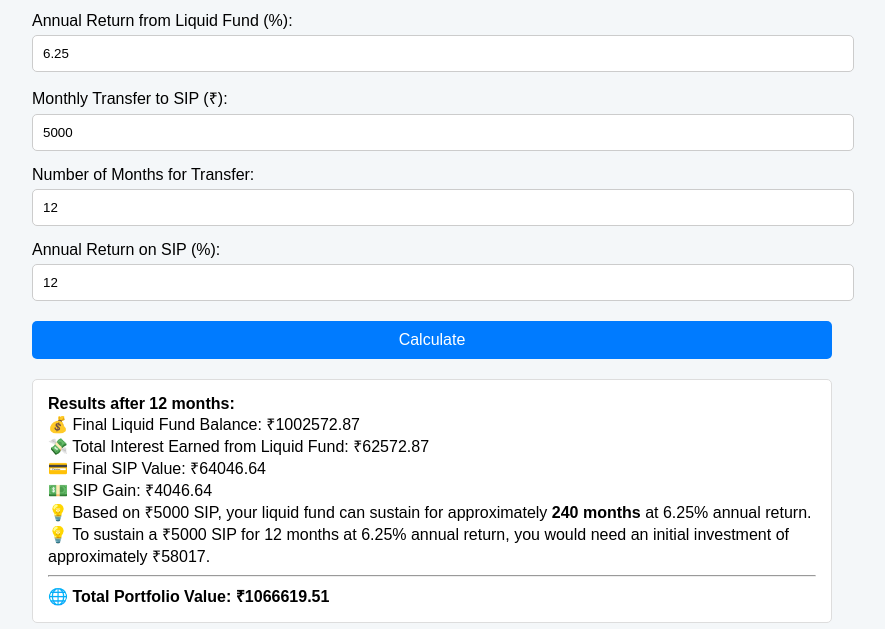
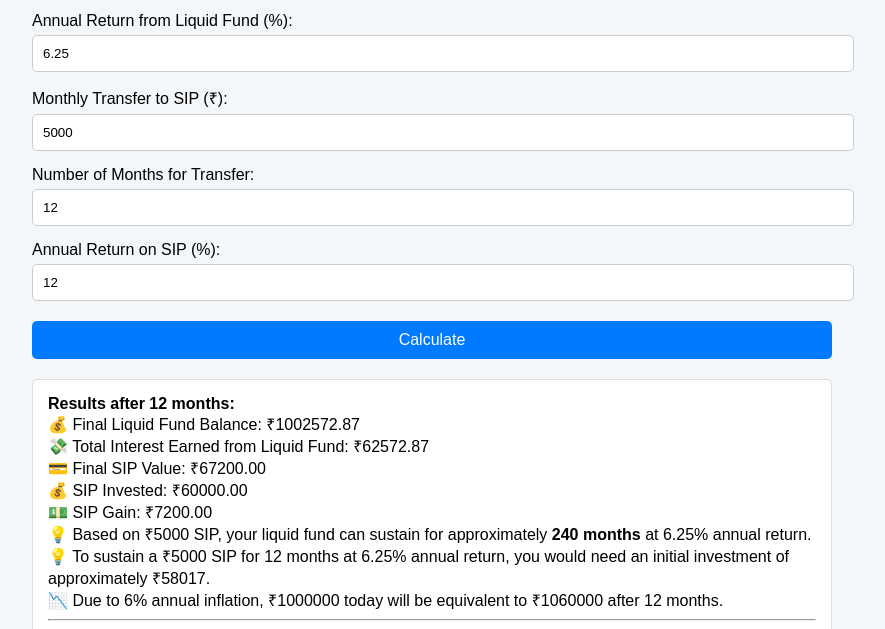
Before and after one commit to johndoe2x/stpcalc, a plain HTML site: page index.html in a window 1280 px wide. Both pictures are taken after a click on the button "Calculate". Shown: the part 167-796 px from the top of the page, without its empty margins (208-1093 px from the left). Drawn offline with Linux system fonts and the light colour scheme.

Commit message:
index.html

```diff
--- a/index.html
+++ b/index.html
@@ -1,8 +1,8 @@
 <!DOCTYPE html>
 <html lang="en">
 <head>
-  <meta charset="UTF-8">
-  <meta name="viewport" content="width=device-width, initial-scale=1.0">
+  <meta charset="UTF-8" />
+  <meta name="viewport" content="width=device-width, initial-scale=1.0"/>
   <title>STP Calculator</title>
   <style>
     body {
@@ -103,12 +103,11 @@
       const sipReturn = parseFloat(document.getElementById('sipReturn').value) / 100;
 
       const monthlyLiquidRate = liquidReturn / 12;
-      const monthlySIPRate = sipReturn / 12;
 
       let liquidFund = initialInvestment;
       let sipValue = 0;
       let liquidInterestEarned = 0;
-      let sipGain = 0;
+      let sipInvested = 0;
       let tableRows = "";
 
       // Calculate how many months the fund can sustain the SIP
@@ -122,11 +121,18 @@
         monthsAvailable++;
       }
 
+      // SIP Value growth with yearly compounding
       for (let i = 1; i <= months && i <= 240; i++) {
         const interest = liquidFund * monthlyLiquidRate;
         liquidFund += interest - monthlyTransfer;
         liquidInterestEarned += interest;
-        sipValue = (sipValue + monthlyTransfer) * (1 + monthlySIPRate);
+
+        sipValue += monthlyTransfer;
+        sipInvested += monthlyTransfer;
+
+        if (i % 12 === 0) {
+          sipValue *= (1 + sipReturn); // yearly compounding
+        }
 
         tableRows += `<tr>
           <td>${i}</td>
@@ -136,17 +142,21 @@
         </tr>`;
       }
 
-      sipGain = sipValue - (monthlyTransfer * months);
+      const sipGain = sipValue - sipInvested;
       const totalValue = liquidFund + sipValue;
+      const inflationRate = 0.06;
+      const inflationAdjustedAmount = initialInvestment * Math.pow(1 + inflationRate, months / 12);
 
       document.getElementById('result').innerHTML = `
         <strong>Results after ${months} months:</strong><br>
         💰 Final Liquid Fund Balance: ₹${liquidFund.toFixed(2)}<br>
         💸 Total Interest Earned from Liquid Fund: ₹${liquidInterestEarned.toFixed(2)}<br>
         💳 Final SIP Value: ₹${sipValue.toFixed(2)}<br>
+        💰 SIP Invested: ₹${sipInvested.toFixed(2)}<br>
         💵 SIP Gain: ₹${sipGain.toFixed(2)}<br>
         💡 Based on ₹${monthlyTransfer.toFixed(0)} SIP, your liquid fund can sustain for approximately <strong>${monthsAvailable} months</strong> at ${(liquidReturn * 100).toFixed(2)}% annual return.<br>
         💡 To sustain a ₹${monthlyTransfer.toFixed(0)} SIP for ${months} months at ${(liquidReturn * 100).toFixed(2)}% annual return, you would need an initial investment of approximately ₹${calculateRequiredInvestment(monthlyTransfer, months, monthlyLiquidRate).toFixed(0)}.<br>
+        📉 Due to 6% annual inflation, ₹${initialInvestment.toFixed(0)} today will be equivalent to ₹${inflationAdjustedAmount.toFixed(0)} after ${months} months.<br>
         <hr>
         🌐 <strong>Total Portfolio Value: ₹${totalValue.toFixed(2)}</strong>
       `;
```
